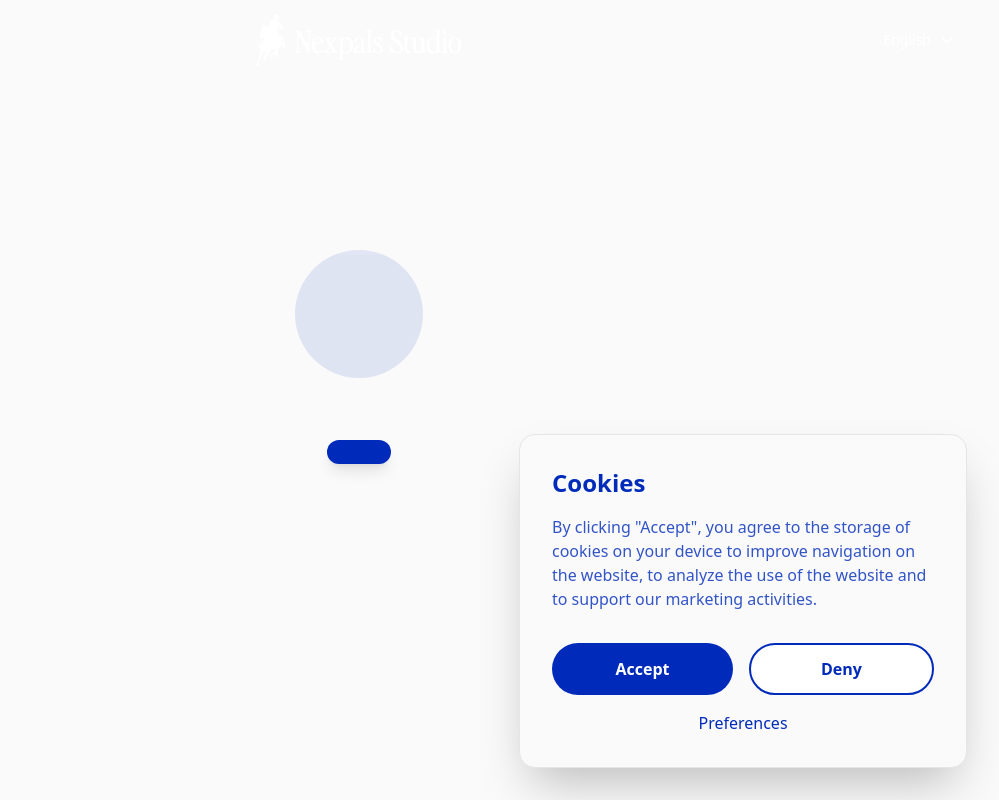
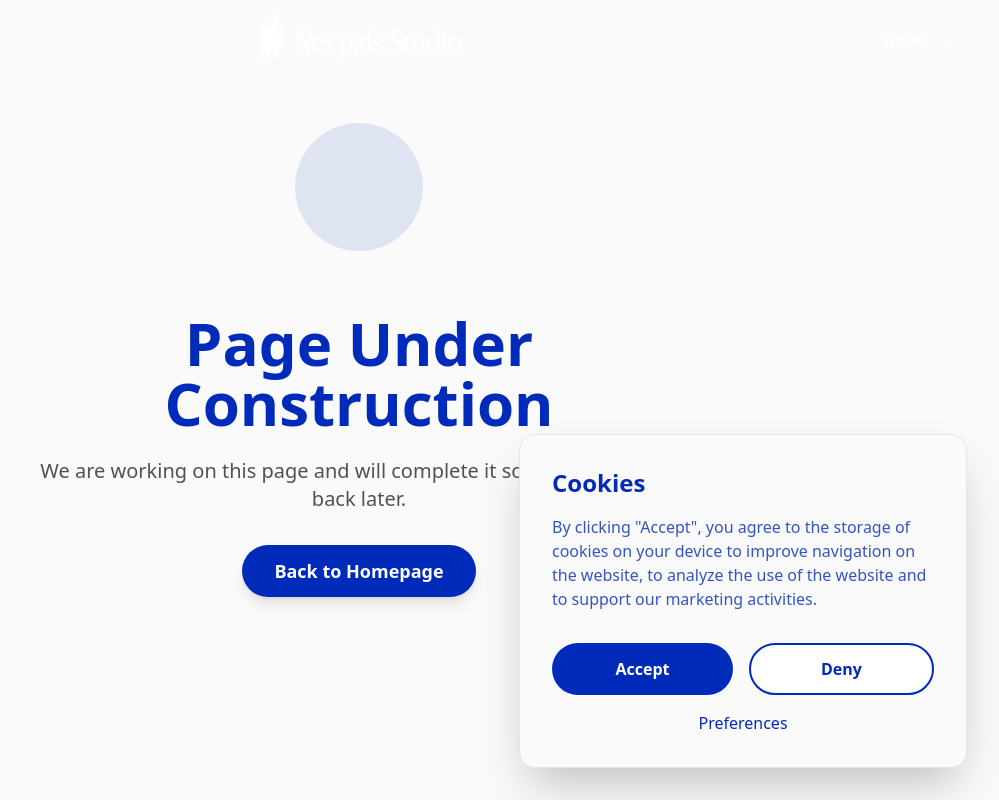
Before and after one commit to ibdeveloper/nexpalssite, a Next.js app: page /en/under-construction in a window 1280 px wide. Shown: the whole page, without its empty margins (281-1280 px from the left). Built offline with nearby package versions, Linux system fonts and the light colour scheme; a web font is replaced by a local one.

Commit message:
Fix: Convert translations to plain object for client component

```diff
--- a/app/[locale]/under-construction/page.tsx
+++ b/app/[locale]/under-construction/page.tsx
@@ -18,5 +18,12 @@ export default async function UnderConstructionPage({ params }: Props) {
   setRequestLocale(locale)
   const t = await getTranslations('underConstruction')
 
-  return <UnderConstructionContent translations={t} />
+  // Convert translations to a plain object that can be passed to client component
+  const translations = {
+    title: t('title'),
+    description: t('description'),
+    button: t('button'),
+  }
+
+  return <UnderConstructionContent translations={translations} />
 }
```
